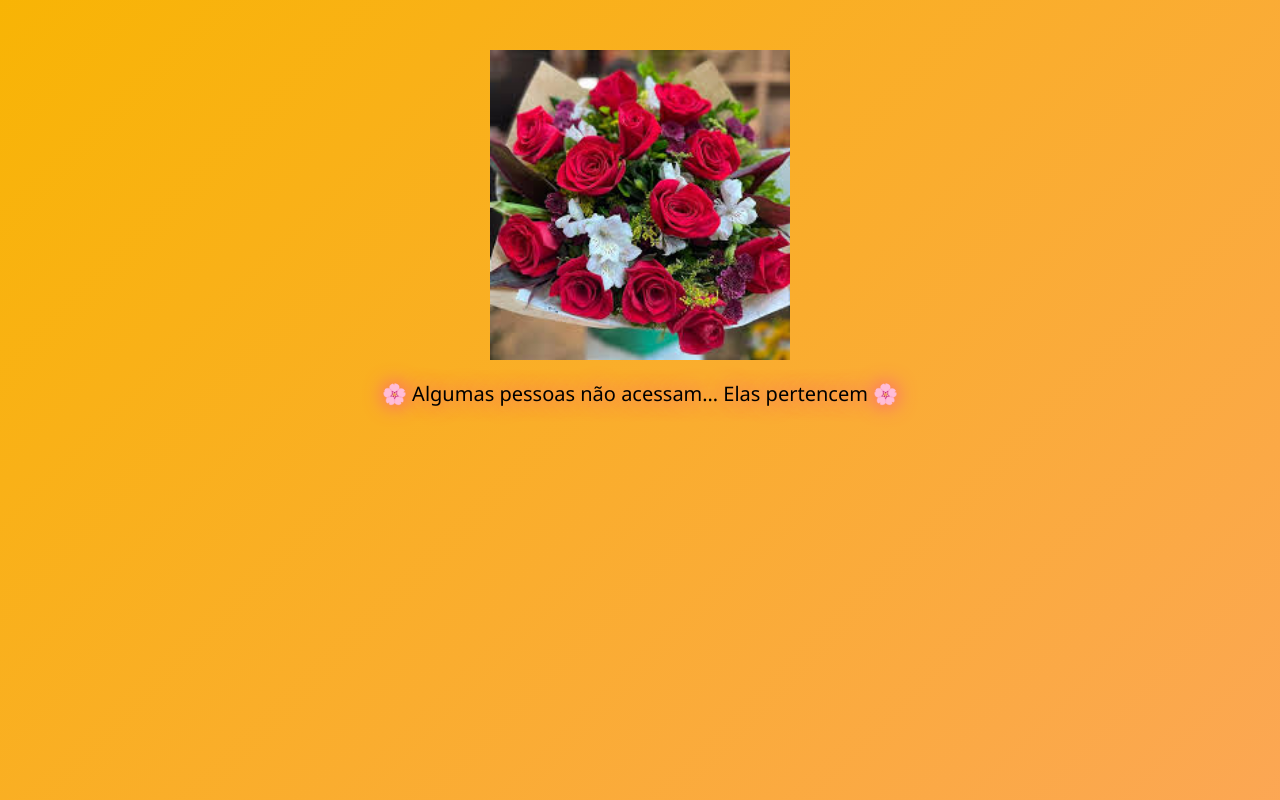
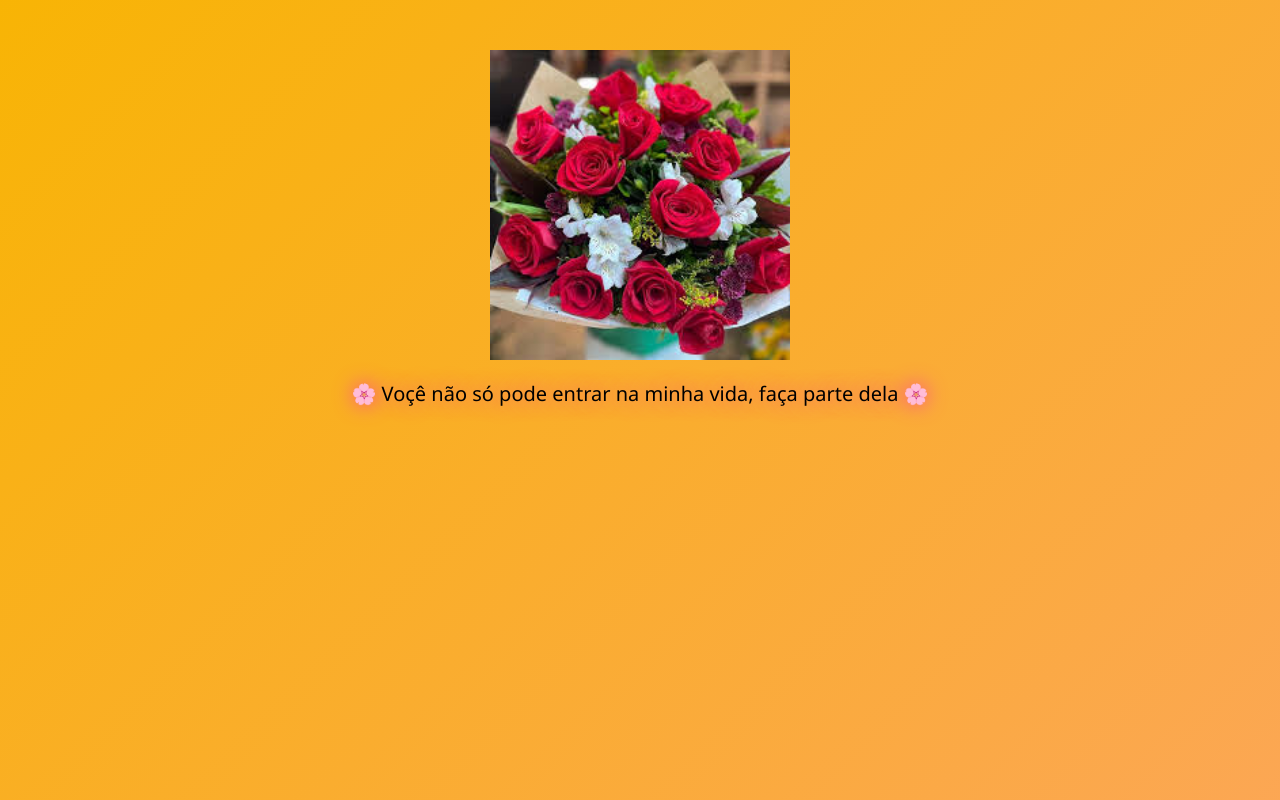
Before and after one commit to Lucas-Klauck/meu-coracao.io, a plain HTML site: page flowers.html in a window 1280 px wide. Drawn offline with Linux system fonts and the light colour scheme.

Commit message:
Change message text in flowers.html
Updated the message text in the HTML file.

```diff
--- a/flowers.html
+++ b/flowers.html
@@ -51,7 +51,7 @@ body {
 <!-- Buquê como imagem -->
 <img src="buque.jpg" alt="Buquê" class="bouquet">
 
-<div class="message">🌸 Algumas pessoas não acessam… Elas pertencem 🌸</div>
+<div class="message">🌸 Voçê não só pode entrar na minha vida, faça parte dela 🌸</div>
 
 </body>
 </html>
```
